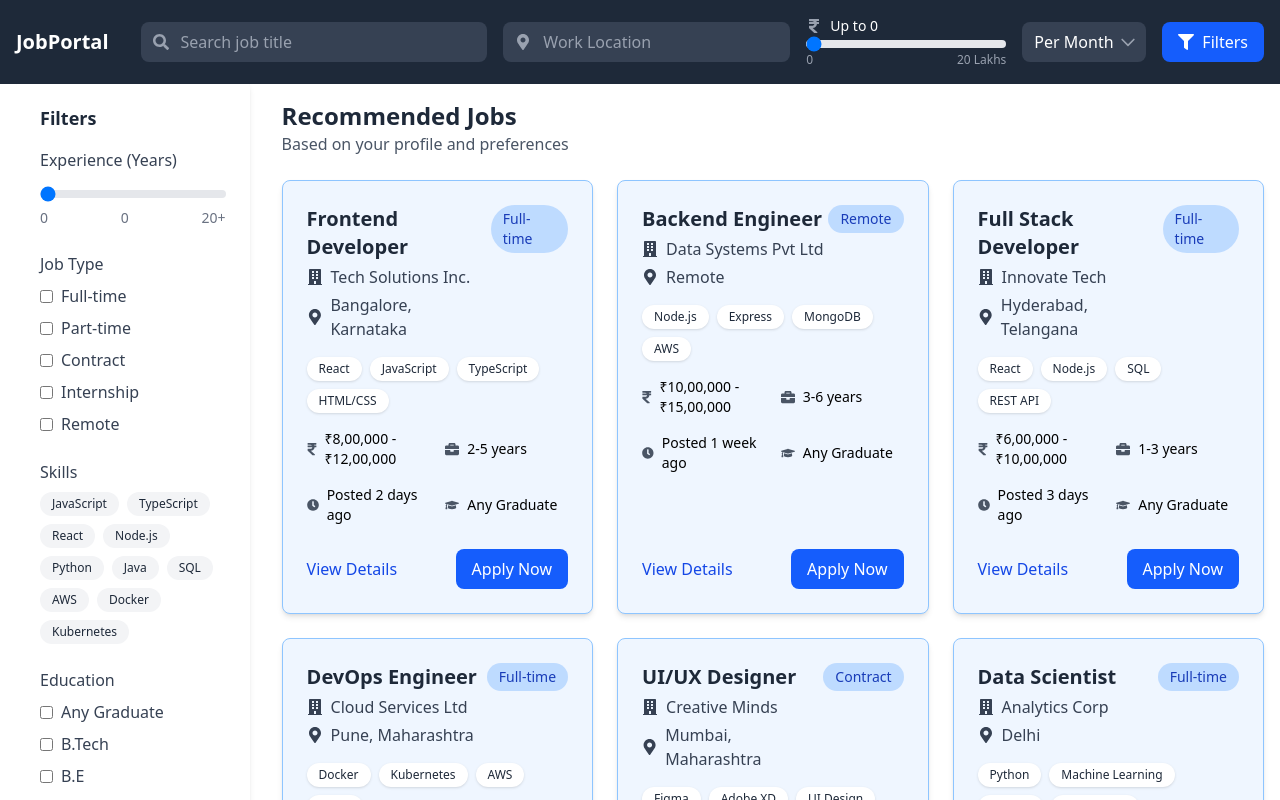
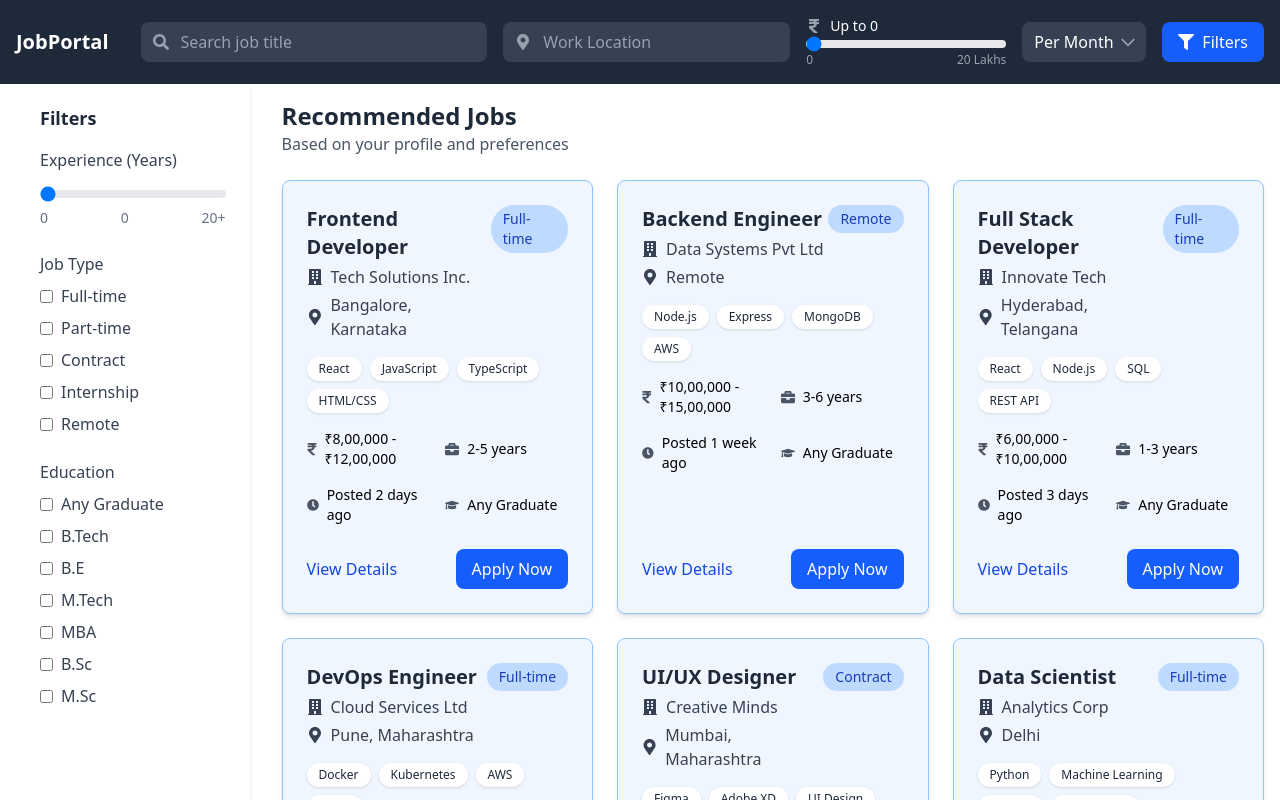
Before and after one commit to Himanshu-coder007/Job-Listing-Board, a React (Vite) app: page / in a window 1280 px wide. Shown: the top 800 px of the page. Built offline with nearby package versions, Linux system fonts and the light colour scheme.

Commit message:
minor change in sidebar

```diff
--- a/src/components/FilterSidebar.tsx
+++ b/src/components/FilterSidebar.tsx
@@ -1,17 +1,25 @@
-import { useState } from 'react';
+import { useState } from "react";
 
 const FilterSidebar = () => {
   const [experience, setExperience] = useState<number>(0);
   const [selectedSkills, setSelectedSkills] = useState<string[]>([]);
 
   const skills = [
-    'JavaScript', 'TypeScript', 'React', 'Node.js', 'Python',
-    'Java', 'SQL', 'AWS', 'Docker', 'Kubernetes'
+    "JavaScript",
+    "TypeScript",
+    "React",
+    "Node.js",
+    "Python",
+    "Java",
+    "SQL",
+    "AWS",
+    "Docker",
+    "Kubernetes",
   ];
 
   const toggleSkill = (skill: string) => {
     if (selectedSkills.includes(skill)) {
-      setSelectedSkills(selectedSkills.filter(s => s !== skill));
+      setSelectedSkills(selectedSkills.filter((s) => s !== skill));
     } else {
       setSelectedSkills([...selectedSkills, skill]);
     }
@@ -41,34 +49,29 @@ const FilterSidebar = () => {
       <div className="mb-6">
         <h4 className="font-medium mb-2 text-gray-700">Job Type</h4>
         <div className="space-y-2">
-          {['Full-time', 'Part-time', 'Contract', 'Internship', 'Remote'].map((type) => (
-            <label key={type} className="flex items-center">
-              <input type="checkbox" className="rounded text-blue-600 mr-2" />
-              <span className="text-gray-700">{type}</span>
-            </label>
-          ))}
-        </div>
-      </div>
-
-      <div className="mb-6">
-        <h4 className="font-medium mb-2 text-gray-700">Skills</h4>
-        <div className="flex flex-wrap gap-2">
-          {skills.map((skill) => (
-            <button
-              key={skill}
-              onClick={() => toggleSkill(skill)}
-              className={`px-3 py-1 rounded-full text-xs ${selectedSkills.includes(skill) ? 'bg-blue-100 text-blue-800' : 'bg-gray-100 text-gray-800'}`}
-            >
-              {skill}
-            </button>
-          ))}
+          {["Full-time", "Part-time", "Contract", "Internship", "Remote"].map(
+            (type) => (
+              <label key={type} className="flex items-center">
+                <input type="checkbox" className="rounded text-blue-600 mr-2" />
+                <span className="text-gray-700">{type}</span>
+              </label>
+            )
+          )}
         </div>
       </div>
 
       <div className="mb-6">
         <h4 className="font-medium mb-2 text-gray-700">Education</h4>
         <div className="space-y-2">
-          {['Any Graduate', 'B.Tech', 'B.E', 'M.Tech', 'MBA', 'B.Sc', 'M.Sc'].map((edu) => (
+          {[
+            "Any Graduate",
+            "B.Tech",
+            "B.E",
+            "M.Tech",
+            "MBA",
+            "B.Sc",
+            "M.Sc",
+          ].map((edu) => (
             <label key={edu} className="flex items-center">
               <input type="checkbox" className="rounded text-blue-600 mr-2" />
               <span className="text-gray-700">{edu}</span>
@@ -76,10 +79,6 @@ const FilterSidebar = () => {
           ))}
         </div>
       </div>
-
-      <button className="w-full bg-blue-600 text-white py-2 rounded-lg hover:bg-blue-700 transition-colors">
-        Apply Filters
-      </button>
     </div>
   );
 };
```
